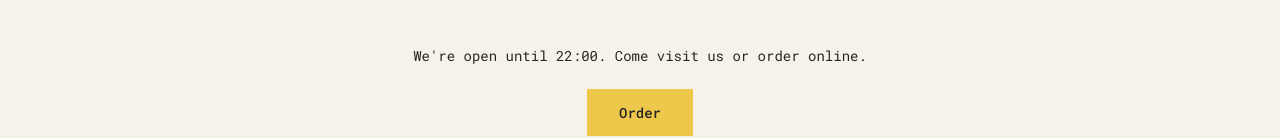
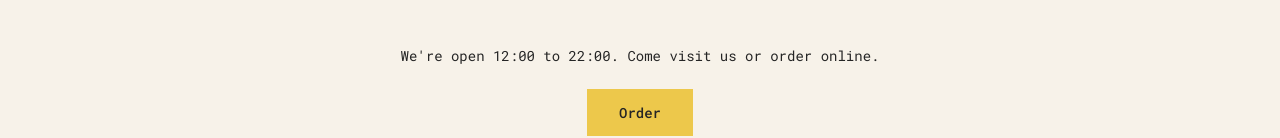
Before and after one commit to yonathandevpro/pizza-menu, a React (Vite) app: page / in a window 1280 px wide. Shown: the part 702-840 px from the top of the page. Built offline with nearby package versions, Linux system fonts and the light colour scheme.

Commit message:
Destructured Props

```diff
--- a/src/components/Footer.jsx
+++ b/src/components/Footer.jsx
@@ -5,14 +5,14 @@ export const Footer = () => {
   const openHour = 12;
   const closeHour = 22;
   const isOpen = hour >= openHour && hour <= closeHour;
-  console.log(isOpen);
+
   // if (hour >= openHour && hour <= closeHour) alert("We're currently open!");
   // else alert("Sorry, we're closed");
 
   return (
     <footer className="footer">
       {isOpen ? (
-        <Order closeHour={closeHour} />
+        <Order closeHour={closeHour} openHour={openHour} />
       ) : (
         <p>
           We&apos;re happy to welcome you between {openHour}:00 and {closeHour}
@@ -23,11 +23,11 @@ export const Footer = () => {
   );
 };
 
-function Order(props) {
+function Order({ closeHour, openHour }) {
   return (
     <div className="order">
       <p>
-        We&apos;re open until {props.closeHour}:00. Come visit us or order
+        We&apos;re open {openHour}:00 to {closeHour}:00. Come visit us or order
         online.
       </p>
       <button className="btn">Order</button>
--- a/src/components/Pizza.jsx
+++ b/src/components/Pizza.jsx
@@ -1,13 +1,13 @@
-export default function Pizza(props) {
-  if (props.pizzaObj.soldOut) return null;
+export default function Pizza({ pizzaObj }) {
+  if (pizzaObj.soldOut) return null;
 
   return (
     <li className="pizza">
-      <img src={props.pizzaObj.photoName} alt="Pizza Spinaci" />
+      <img src={pizzaObj.photoName} alt="Pizza Spinaci" />
       <div>
-        <h3>{props.pizzaObj.name}</h3>
-        <p>{props.pizzaObj.ingredients}</p>
-        <span>{props.pizzaObj.price}</span>
+        <h3>{pizzaObj.name}</h3>
+        <p>{pizzaObj.ingredients}</p>
+        <span>{pizzaObj.price}</span>
       </div>
     </li>
   );
```
